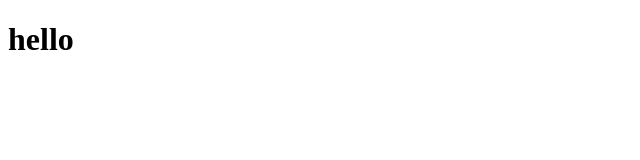
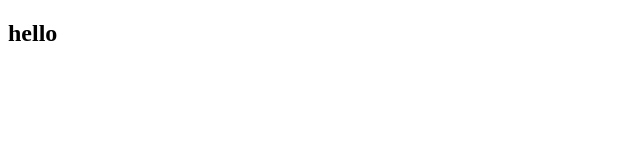
Before and after one commit to shuham5954/ecommerceMDC, an Angular app: page / in a window 1280 px wide. Shown: the top 160 px of the page, without its empty margins (0-640 px from the left). Built offline with nearby package versions, Linux system fonts and the light colour scheme.

Commit message:
h1 to h2 change

```diff
--- a/src/app/app.component.html
+++ b/src/app/app.component.html
@@ -1 +1 @@
-<h1>hello</h1>
+<h2>hello</h2>
```
